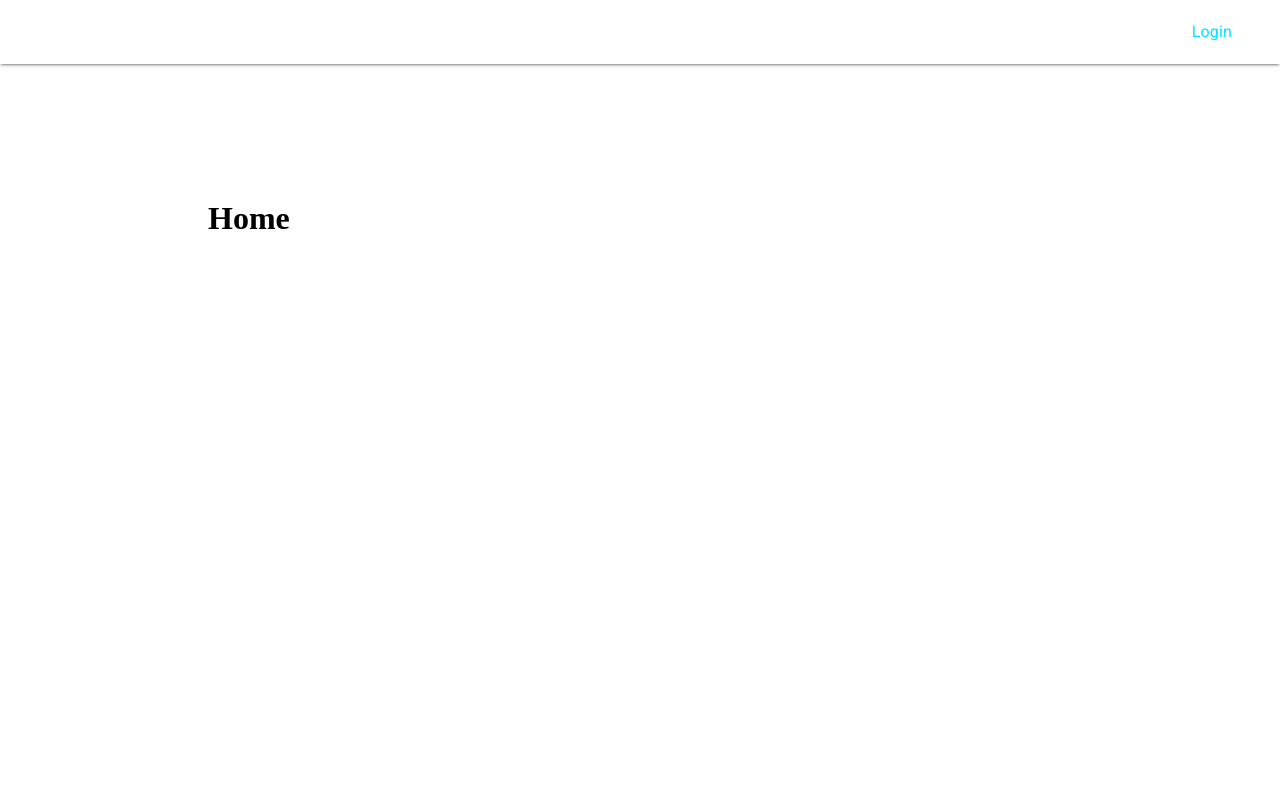
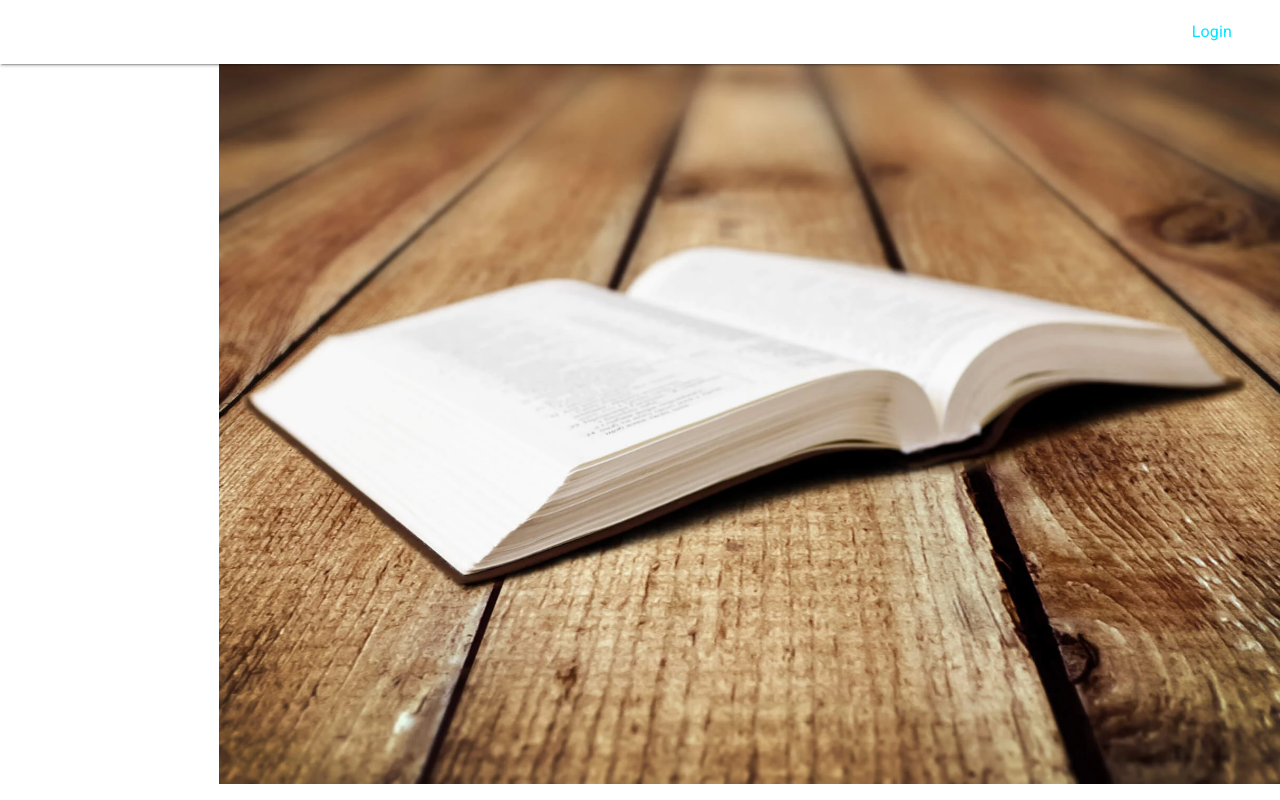
Before and after one commit to aharis/client, a React (Create React App) app: page / in a window 1280 px wide. Built offline with nearby package versions, Linux system fonts and the light colour scheme; a web font is replaced by a local one.

Commit message:
add image on Home page

```diff
--- a/src/pages/Home.tsx
+++ b/src/pages/Home.tsx
@@ -1,7 +1,15 @@
 import React from "react";
+import { Box, Grid } from "@mui/material";
+import HomeImage from "../assets/world-book-day-scaled.jpg";
 
 const Home = () => {
-  return <h1 style={{margin:'200px'}}>Home</h1>;// should be book image and some other ddetails.
+  return (
+    <Box>
+      <Grid container xs={12} md={8} sx={{ mt: "4rem" }} m={"auto"}>
+        <img src={HomeImage} alt='HomeImage' style={{ width: "100vw", height: "90vh" }} />
+      </Grid>
+    </Box>
+  ); // should be book image and some other ddetails.
   //and this page should be first what user see, after login redirect wher should redirect
 };
 
```
Also changed, not shown: src/assets/world-book-day-scaled.jpg (added).
